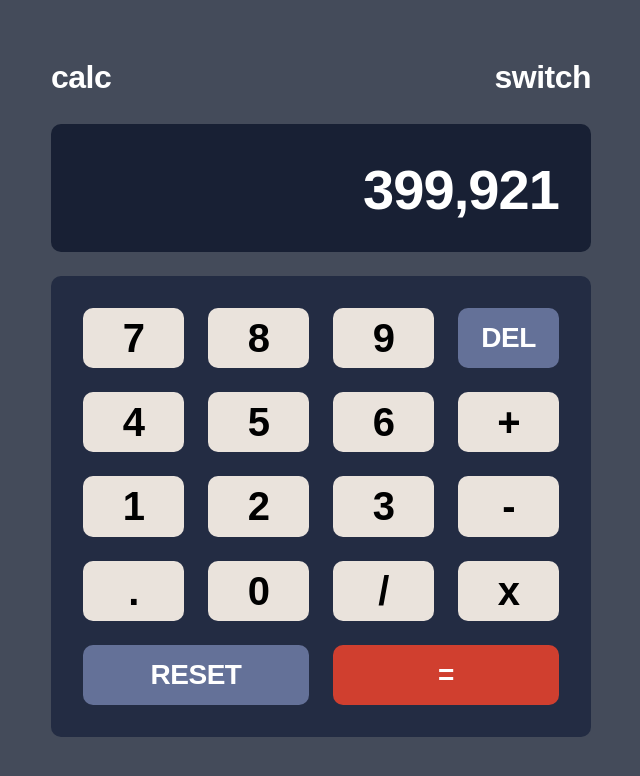
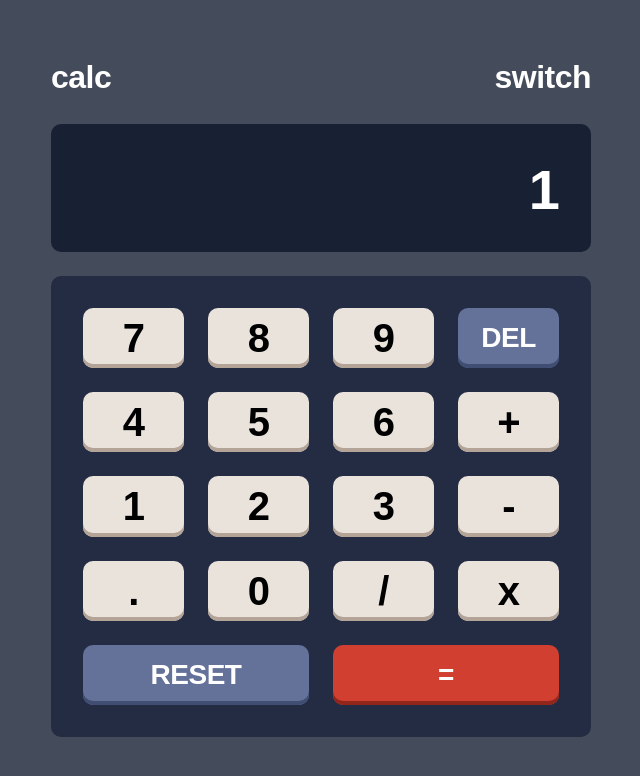
Before and after one commit to sashameniakin/calculator-app, a React (Create React App) app: page / in a window 1280 px wide. Shown: the top 776 px of the page, without its empty margins (319-959 px from the left). Built offline with nearby package versions, Linux system fonts and the light colour scheme.

Commit message:
code refactoring

```diff
--- a/src/App.js
+++ b/src/App.js
@@ -1,4 +1,5 @@
 import Button from "./components/UI/Button";
+import { BUTTONS } from "./buttons";
 
 function App() {
   return (
@@ -9,120 +10,21 @@ function App() {
           <div className="text-theme1-numbers text-calc">switch</div>
         </div>
         <div className="w-full bg-theme1-field text-right rounded-[10px] pt-10 pb-9 px-8 mb-6 ">
-          <p className="text-h1 text-theme1-numbers">399,921</p>
+          <p className="text-h1 text-theme1-numbers">{1}</p>
         </div>
         <div className=" p-8 bg-theme1-fieldButtons rounded-[10px]">
           <div className="grid grid-cols-4 gap-6 grid-rows-5">
-            <Button
-              number="7"
-              textStyle="text-h2"
-              BGcolor="bg-theme1-button"
-              shadowColor="rgba(179,164,151)"
-            />
-            <Button
-              number="8"
-              textStyle="text-h2"
-              BGcolor="bg-theme1-button"
-              shadowColor="shadow-[inset_0_-4px_0_rgba(179,164,151)]"
-            />
-            <Button
-              number="9"
-              textStyle="text-h2"
-              BGcolor="bg-theme1-button"
-              shadowColor="rgba(179,164,151)"
-            />
-            <Button
-              number="DEL"
-              textStyle="text-reset text-theme1-numbers"
-              BGcolor="bg-theme1-resetdel"
-              shadowColor="rgba(65,78,115)"
-            />
-            <Button
-              number="4"
-              textStyle="text-h2"
-              BGcolor="bg-theme1-button"
-              shadowColor="rgba(179,164,151)"
-            />
-            <Button
-              number="5"
-              textStyle="text-h2"
-              BGcolor="bg-theme1-button"
-              shadowColor="rgba(179,164,151)"
-            />
-            <Button
-              number="6"
-              textStyle="text-h2"
-              BGcolor="bg-theme1-button"
-              shadowColor="rgba(179,164,151)"
-            />
-            <Button
-              number="+"
-              textStyle="text-h2"
-              BGcolor="bg-theme1-button"
-              shadowColor="rgba(179,164,151)"
-            />
-            <Button
-              number="1"
-              textStyle="text-h2"
-              BGcolor="bg-theme1-button"
-              shadowColor="rgba(179,164,151)"
-            />
-            <Button
-              number="2"
-              textStyle="text-h2"
-              BGcolor="bg-theme1-button"
-              shadowColor="rgba(179,164,151)"
-            />
-            <Button
-              number="3"
-              textStyle="text-h2"
-              BGcolor="bg-theme1-button"
-              shadowColor="rgba(179,164,151)"
-            />
-            <Button
-              number="-"
-              textStyle="text-h2"
-              BGcolor="bg-theme1-button"
-              shadowColor="rgba(179,164,151)"
-            />
-            <Button
-              number="."
-              textStyle="text-h2"
-              BGcolor="bg-theme1-button"
-              shadowColor="rgba(179,164,151)"
-            />
-            <Button
-              number="0"
-              textStyle="text-h2"
-              BGcolor="bg-theme1-button"
-              shadowColor="rgba(179,164,151)"
-            />
-            <Button
-              number="/"
-              textStyle="text-h2"
-              BGcolor="bg-theme1-button"
-              shadowColor="rgba(179,164,151)"
-            />
-            <Button
-              number="x"
-              textStyle="text-h2"
-              BGcolor="bg-theme1-button"
-              shadowColor="rgba(179,164,151)"
-            />
-            <Button
-              number="RESET"
-              textStyle="text-reset text-theme1-numbers"
-              big="col-span-2"
-              BGcolor="bg-theme1-resetdel"
-              shadowColor="rgba(65,78,115)"
-            />
-            <Button
-              number="="
-              textStyle="text-reset text-theme1-numbers"
-              BGcolor="bg-theme1-gleich"
-              big="col-span-2"
-              shadowColor="rgba(147,38,26)"
-            />
+            {BUTTONS.map((button, index) => (
+              <Button
+                key={index}
+                pressFunction={button.pressFunction}
+                textStyle={button.textStyle}
+                BGcolor={button.BGColor}
+                shadowColor={button.shadowColor}
+                hoverColor={button.hoverColor}
+                doubleWidth={button.doubleWidth}
+              />
+            ))}
           </div>
         </div>
       </div>
--- /dev/null
+++ b/src/buttons.jsx
@@ -0,0 +1,146 @@
+export const BUTTONS = [
+  {
+    pressFunction: "7",
+    textStyle: "text-h2",
+    BGColor: "bg-theme1-button",
+    shadowColor: "light",
+    hoverColor: "white",
+    doubleWidth: false,
+  },
+  {
+    pressFunction: "8",
+    textStyle: "text-h2",
+    BGColor: "bg-theme1-button",
+    shadowColor: "light",
+    hoverColor: "white",
+    doubleWidth: false,
+  },
+  {
+    pressFunction: "9",
+    textStyle: "text-h2",
+    BGColor: "bg-theme1-button",
+    shadowColor: "light",
+    hoverColor: "white",
+    doubleWidth: false,
+  },
+  {
+    pressFunction: "DEL",
+    textStyle: "text-reset text-theme1-numbers",
+    BGColor: "bg-theme1-resetdel",
+    shadowColor: "dark",
+    hoverColor: "dark",
+    doubleWidth: false,
+  },
+  {
+    pressFunction: "4",
+    textStyle: "text-h2",
+    BGColor: "bg-theme1-button",
+    shadowColor: "light",
+    hoverColor: "white",
+    doubleWidth: false,
+  },
+  {
+    pressFunction: "5",
+    textStyle: "text-h2",
+    BGColor: "bg-theme1-button",
+    shadowColor: "light",
+    hoverColor: "white",
+    doubleWidth: false,
+  },
+  {
+    pressFunction: "6",
+    textStyle: "text-h2",
+    BGColor: "bg-theme1-button",
+    shadowColor: "light",
+    hoverColor: "white",
+    doubleWidth: false,
+  },
+  {
+    pressFunction: "+",
+    textStyle: "text-h2",
+    BGColor: "bg-theme1-button",
+    shadowColor: "light",
+    hoverColor: "white",
+    doubleWidth: false,
+  },
+  {
+    pressFunction: "1",
+    textStyle: "text-h2",
+    BGColor: "bg-theme1-button",
+    shadowColor: "light",
+    hoverColor: "white",
+    doubleWidth: false,
+  },
+  {
+    pressFunction: "2",
+    textStyle: "text-h2",
+    BGColor: "bg-theme1-button",
+    shadowColor: "light",
+    hoverColor: "white",
+    doubleWidth: false,
+  },
+  {
+    pressFunction: "3",
+    textStyle: "text-h2",
+    BGColor: "bg-theme1-button",
+    shadowColor: "light",
+    hoverColor: "white",
+    doubleWidth: false,
+  },
+  {
+    pressFunction: "-",
+    textStyle: "text-h2",
+    BGColor: "bg-theme1-button",
+    shadowColor: "light",
+    hoverColor: "white",
+    doubleWidth: false,
+  },
+  {
+    pressFunction: ".",
+    textStyle: "text-h2",
+    BGColor: "bg-theme1-button",
+    shadowColor: "light",
+    hoverColor: "white",
+    doubleWidth: false,
+  },
+  {
+    pressFunction: "0",
+    textStyle: "text-h2",
+    BGColor: "bg-theme1-button",
+    shadowColor: "light",
+    hoverColor: "white",
+    doubleWidth: false,
+  },
+  {
+    pressFunction: "/",
+    textStyle: "text-h2",
+    BGColor: "bg-theme1-button",
+    shadowColor: "light",
+    hoverColor: "white",
+    doubleWidth: false,
+  },
+  {
+    pressFunction: "x",
+    textStyle: "text-h2",
+    BGColor: "bg-theme1-button",
+    shadowColor: "light",
+    hoverColor: "white",
+    doubleWidth: false,
+  },
+  {
+    pressFunction: "RESET",
+    textStyle: "text-reset text-theme1-numbers",
+    BGColor: "bg-theme1-resetdel",
+    shadowColor: "dark",
+    hoverColor: "dark",
+    doubleWidth: true,
+  },
+  {
+    pressFunction: "=",
+    textStyle: "text-reset text-theme1-numbers",
+    BGColor: "bg-theme1-gleich",
+    shadowColor: "red",
+    hoverColor: "red",
+    doubleWidth: true,
+  },
+];
--- a/src/components/UI/Button.jsx
+++ b/src/components/UI/Button.jsx
@@ -1,16 +1,50 @@
+import { useState } from "react";
+
 export default function Button({
-  number,
-  big,
+  pressFunction,
   textStyle,
   BGcolor,
   shadowColor,
+  hoverColor,
+  doubleWidth,
 }) {
+  /*   const initialState = 0;
+  const [display, setDisplay] = useState(initialState); */
+
+  /*   function handleButton() {
+    if (number === "RESET") {
+      setDisplay(initialState);
+      console.log(display);
+    } else {
+      setDisplay(display + number);
+      console.log(display);
+    }
+  } */
+
   return (
-    <div
-      className={`${BGcolor} ${big} rounded-[10px] flex justify-center items-center`}
+    <button
+      /*  onClick={() => setDisplay(display + number)} */
+
+      className={`${BGcolor} ${doubleWidth ? "col-span-2" : ""} ${
+        hoverColor === "white"
+          ? "hover:bg-theme1-whiteHover"
+          : hoverColor === "dark"
+          ? "hover:bg-theme1-darkHover"
+          : hoverColor === "red"
+          ? "hover:bg-theme1-redHover"
+          : ""
+      } rounded-[10px] flex justify-center hover:cursor-pointer items-center ${
+        shadowColor === "light"
+          ? "shadow-[inset_0_-4px_0_rgba(179,164,151)]"
+          : shadowColor === "dark"
+          ? "shadow-[inset_0_-4px_0_rgba(65,78,115)]"
+          : shadowColor === "red"
+          ? "shadow-[inset_0_-4px_0_rgba(147,38,26)]"
+          : ""
+      } `}
     >
-      <p className={`${textStyle} text-center my-3`}>{number}</p>
-    </div>
+      <p className={`${textStyle} text-center my-3`}>{pressFunction}</p>
+    </button>
   );
 }
 
--- a/tailwind.config.js
+++ b/tailwind.config.js
@@ -11,6 +11,9 @@ module.exports = {
         button: "	hsl(30, 25%, 89%)",
         resetdel: "rgb(100, 113, 152)",
         gleich: "	rgb(208, 63, 47)",
+        whiteHover: "rgb(255, 255, 254)",
+        darkHover: "rgba(162, 178, 225, 1)",
+        redHover: "rgba(249, 107, 91, 1)",
       },
       theme2: {
         button: "",
```
